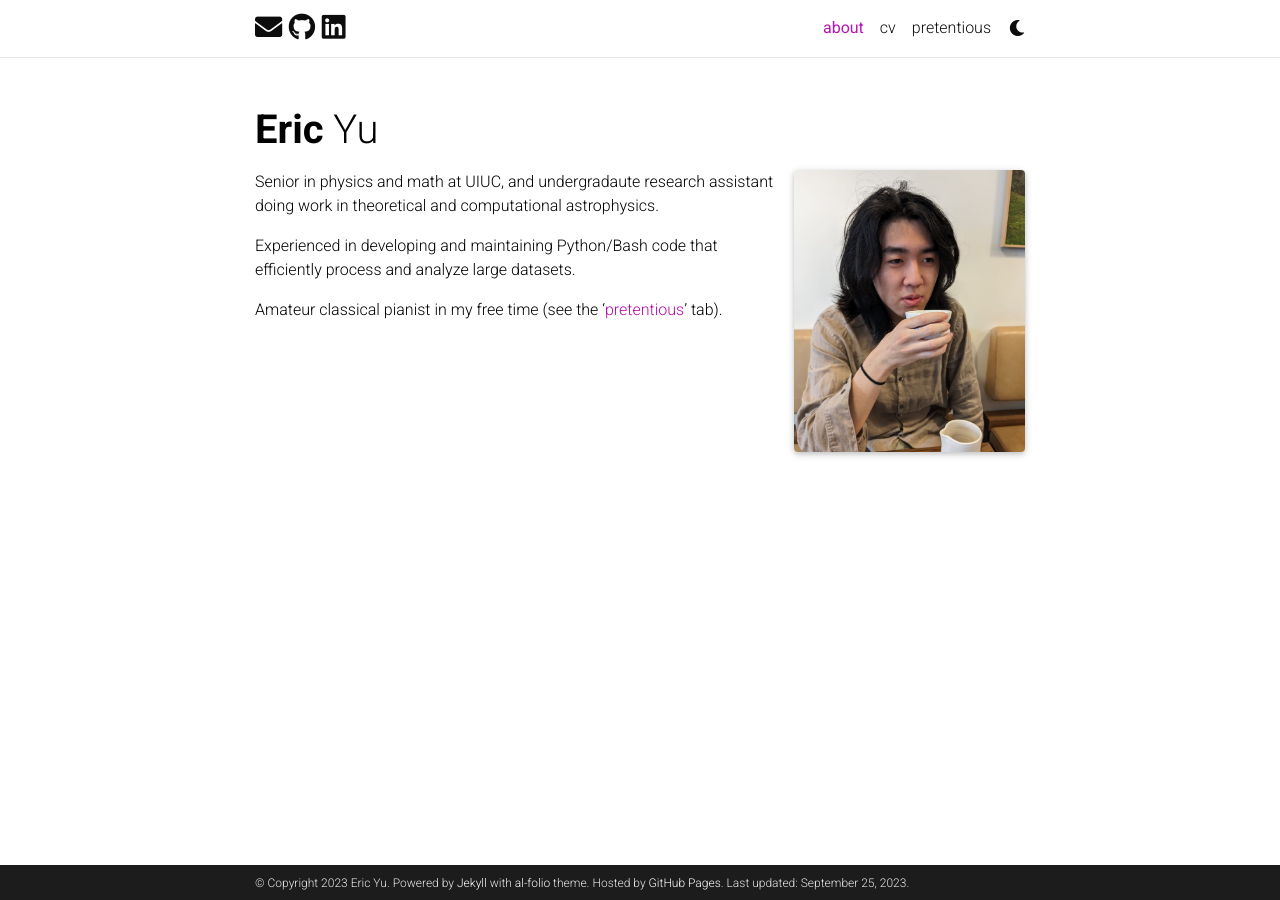
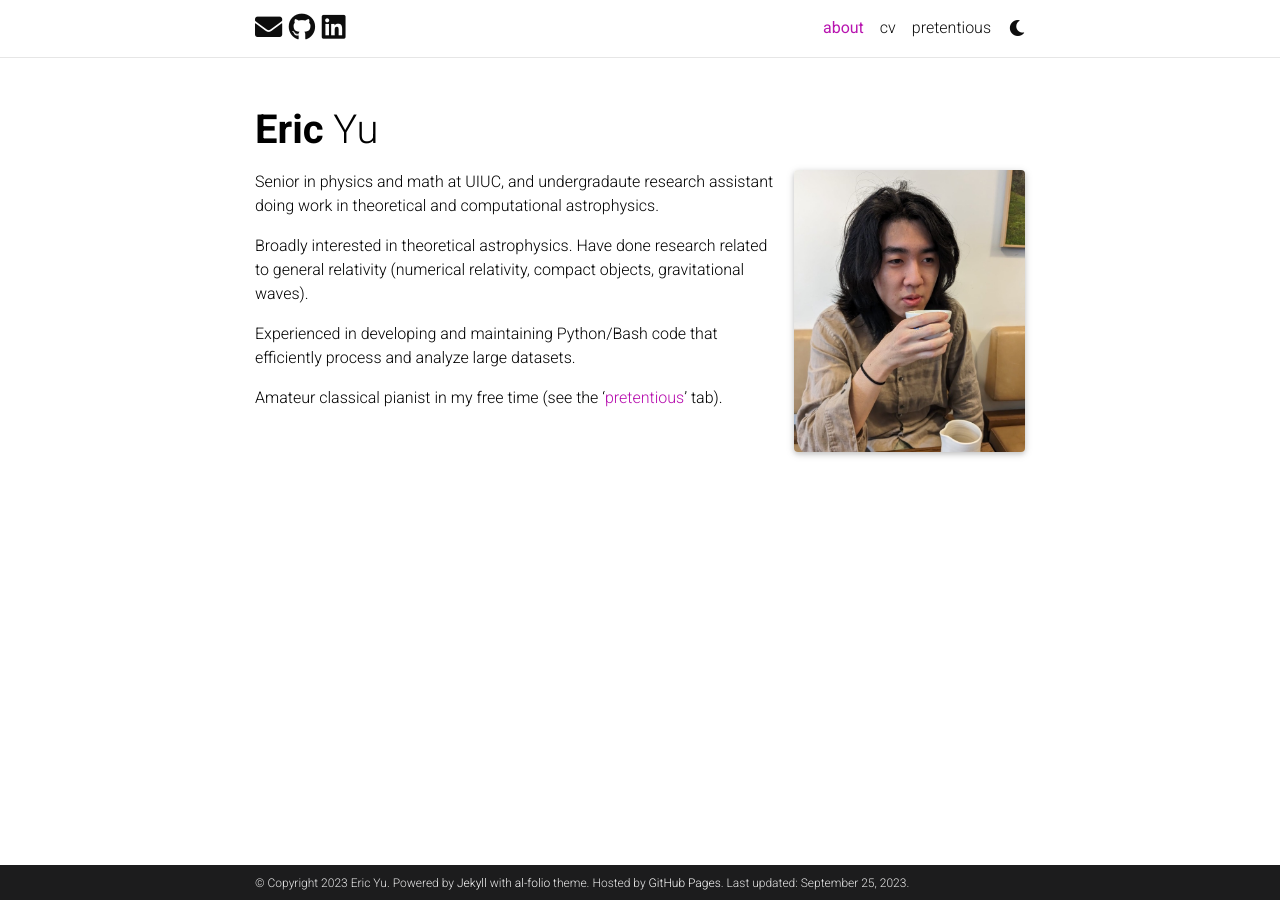
Before and after one commit to aeric-underscore/aeric-underscore.github.io, a Jekyll site: the page built from _pages/about.md, in a window 1280 px wide. Built offline with Jekyll 4.4.1, drawn with Linux system fonts in a browser that asks for light colours; comment, search, counter and statistics services are not loaded; a style sheet for code colours, icons or effects is not loaded.

Commit message:
update 8-31-23

```diff
--- a/_pages/about.md
+++ b/_pages/about.md
@@ -21,6 +21,8 @@ social: false  # includes social icons at the bottom of the page
 
 Senior in physics and math at UIUC, and undergradaute research assistant doing work in theoretical and computational astrophysics.
 
+Broadly interested in theoretical astrophysics. Have done research related to general relativity (numerical relativity, compact objects, gravitational waves).
+
 Experienced in developing and maintaining Python/Bash code that efficiently process and analyze large datasets.
 
 Amateur classical pianist in my free time (see the '[pretentious](pretentious)' tab).
```
